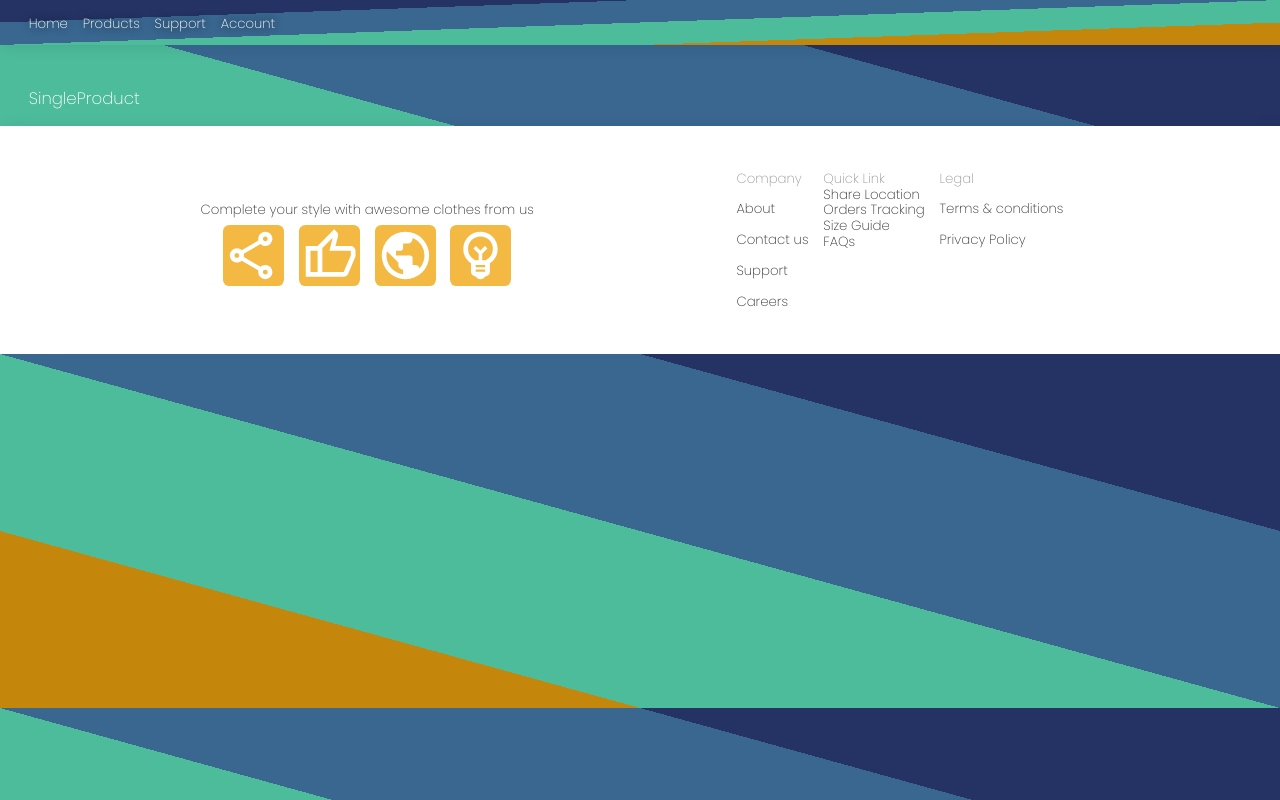
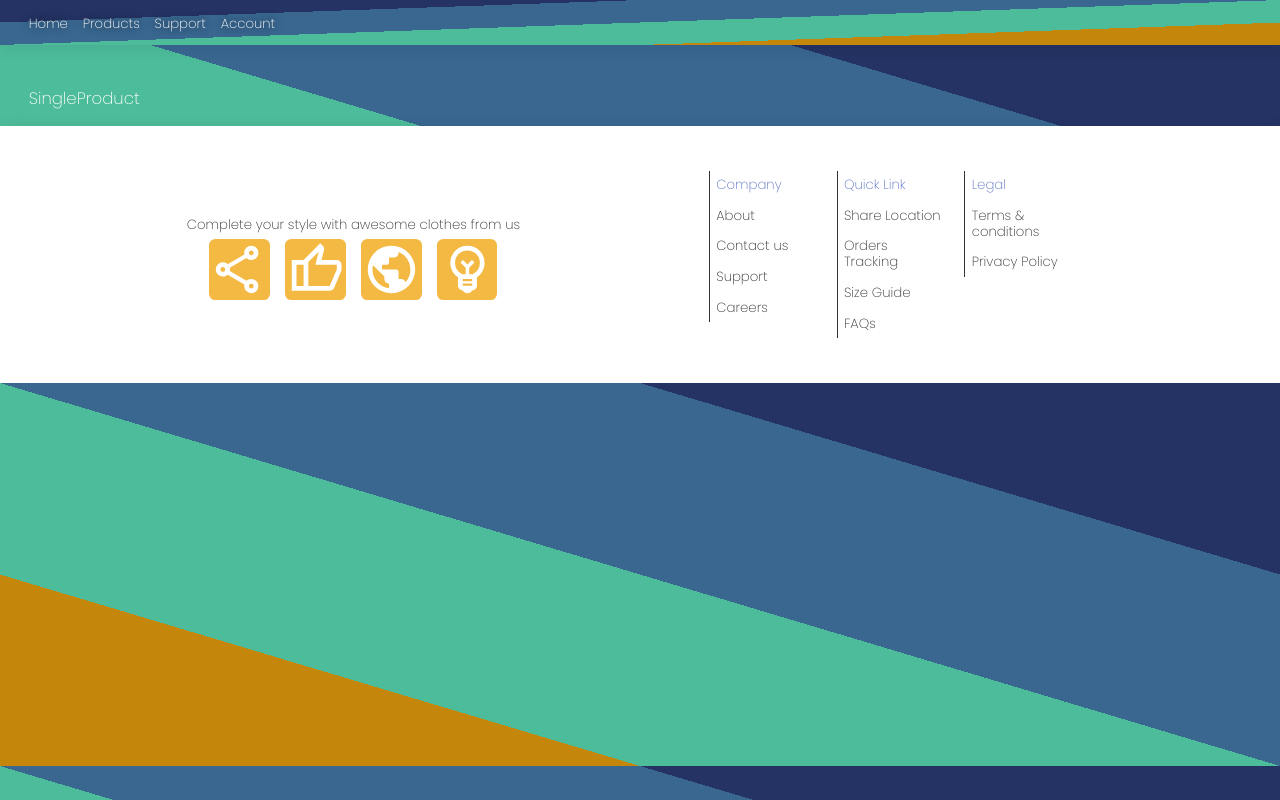
Before and after one commit to jili0/amazing-shop, a React (Vite) app: page /products/1/1 in a window 1280 px wide. Built offline with nearby package versions, Linux system fonts and the light colour scheme.

Commit message:
finish basic style and media query for home page

```diff
--- a/src/components/Footer.jsx
+++ b/src/components/Footer.jsx
@@ -1,7 +1,7 @@
 const Footer = () => {
   return (
     <footer className="footer f-1 g-1 p-2">
-      <div className="footer-left g-1">
+      <div className="footer-left g-1 ">
         <p>Complete your style with awesome clothes from us</p>
         <div className="footer-left-btns g-1 h-1 w-2">
           <svg
@@ -34,7 +34,7 @@ const Footer = () => {
           </svg>
         </div>
       </div>
-      <div className="footer-right g-1">
+      <div className="footer-right g-1 ">
         <div className="footer-right-column g-1">
           <p>Company</p>
           <p>About</p>
@@ -42,7 +42,7 @@ const Footer = () => {
           <p>Support</p>
           <p>Careers</p>
         </div>
-        <div className="footer-right-column ">
+        <div className="footer-right-column g-1">
           <p>Quick Link</p>
           <p>Share Location</p>
           <p>Orders Tracking</p>
--- a/src/styles/_footer.scss
+++ b/src/styles/_footer.scss
@@ -1,6 +1,7 @@
 .footer {
   @include set-background(#fff);
   display: flex;
+  flex-direction: column;
   justify-content: space-evenly;
   align-items: center;
   box-shadow: $shadow-box;
@@ -31,12 +32,15 @@
     align-items: flex-start;
     padding: 1rem;
     &-column {
+      border-left: solid 1px;
+      padding: .4rem;
+      flex:1 1 100px;
       display: flex;
       flex-direction: column;
       justify-content: flex-start;
       p {
         &:nth-child(1) {
-          color: #999;
+          color: lighten($color-primary, 10%);
         }
       }
     }
--- a/src/styles/_home.scss
+++ /dev/null
@@ -1,3 +0,0 @@
-.home {
-
-}
--- a/src/styles/_screen_large.scss
+++ /dev/null
@@ -1,16 +0,0 @@
-@media (min-width: 1024px) {
-  .home {
-    display: flex;
-  }
-  .hero {
-    flex: 2 1 70%;
-    margin-right: 0;
-    margin-block: $space-2;
-  }
-
-  .column {
-    z-index: -1;
-    flex: 1 1 40%;
-    margin-left: -2rem;
-  }
-}
--- a/src/styles/_screen_middle.scss
+++ b/src/styles/_screen_middle.scss
@@ -1,3 +1,23 @@
-@media(min-width: 700px) {
+@media (min-width: 1024px) {
+  .home {
+    display: flex;
+  }
+  .hero {
+    flex: 2 1 70%;
+    margin-right: 0;
+    margin-block: $space-2;
+  }
 
+  .column {
+    z-index: -1;
+    flex: 1 1 40%;
+    margin-left: -2rem;
+    &-middle > &-middle-info > img {
+      padding: .3rem;
+    }
+
+  }
+  .footer {
+    flex-direction: row;
+  }
 }
--- a/src/styles/styles.scss
+++ b/src/styles/styles.scss
@@ -1,6 +1,5 @@
 @import "config";
 @import "general";
-@import "home";
 @import "header";
 @import "hero";
 @import "column";
```
Also changed, not shown: src/styles/styles.css.
